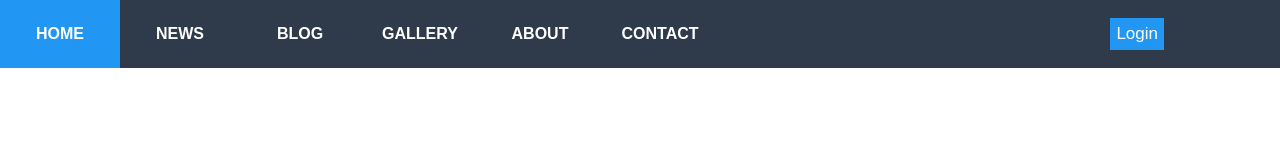
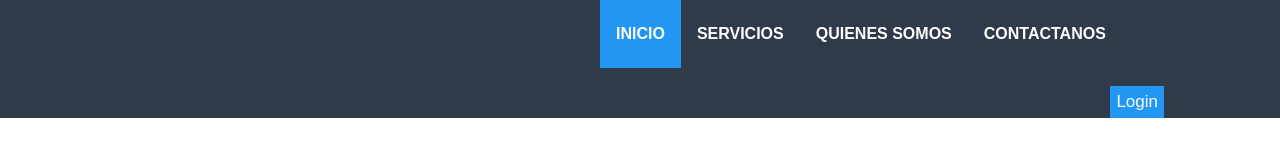
Before and after one commit to HenryTene/marketPlace, a plain HTML site: page public/home-logged-user.html in a window 1280 px wide. Drawn offline with Linux system fonts and the light colour scheme.

Commit message:
IMP: names and position

```diff
--- a/public/home-logged-user.html
+++ b/public/home-logged-user.html
@@ -1,22 +1,20 @@
 <!DOCTYPE html>
 <html>
     <head>
-        <title>Navigation Bar with Login Form</title>
+        <title>Eventos cerca de ti!</title>
         <link rel="stylesheet" href="/src/styles/style.css">
     </head>
     <body>
-        <div class="topnav">
-            <a class="active" href="#home">Home</a>
-            <a href="#about">News</a>
-            <a href="#about">Blog</a>
-            <a href="#about">Gallery</a>
-            <a href="#about">About</a>
-            <a href="#contact">Contact</a>
+        <nav class="topnav">
+            <a class="active" href="#home">Inicio</a>
+            <a href="#services">Servicios</a>
+            <a href="#about">Quienes Somos</a>
+            <a href="#contact">Contactanos</a>
             <div class="login-container">
                 <form>
                     <button type="submit">Login</button>
                 </form>
             </div>
-        </div>
+        </nav>
     </body>
 </html>
--- a/src/styles/style.css
+++ b/src/styles/style.css
@@ -23,7 +23,7 @@ body{
 .topnav a {
   float: left;
   display: block;
-  width:120px;
+  width: auto;
   color: black;
   text-align: center;
   padding: 14px 16px;
@@ -40,6 +40,7 @@ body{
 .topnav a.active {
   background-color: #2196F3;
   color: white;
+  margin-left: 600px;
 }
 
 .topnav .login-container {
```
